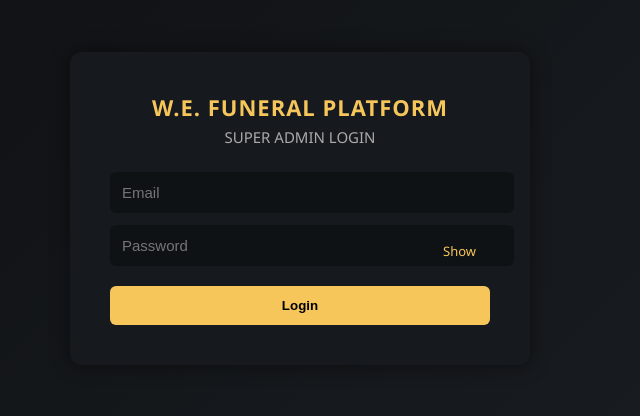
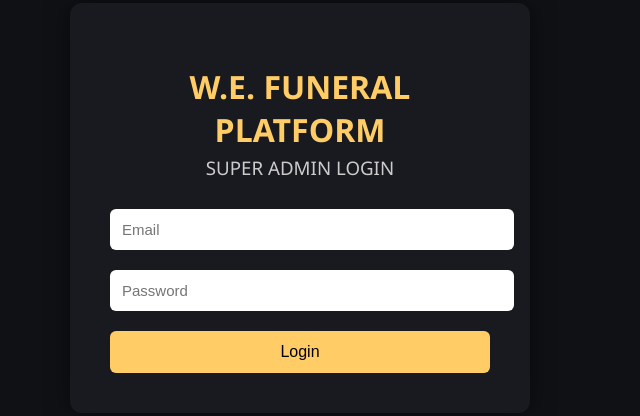
Before and after one commit to wedwardsfuneralservice-maker/WE-Funeral-Platform, a website: page public/superadmin/login.html in a window 1280 px wide. Shown: the part 192-608 px from the top of the page, without its empty margins (340-980 px from the left). Drawn offline with Linux system fonts and the light colour scheme.

Commit message:
Update login.html

```diff
--- a/public/superadmin/login.html
+++ b/public/superadmin/login.html
@@ -1,137 +1,69 @@
 <!DOCTYPE html>
 <html lang="en">
 <head>
-<meta charset="UTF-8">
+<meta charset="UTF-8" />
 <title>Super Admin Login – WE Funeral Platform</title>
 <meta name="viewport" content="width=device-width, initial-scale=1" />
-
 <style>
     body {
         margin: 0;
         padding: 0;
-        background: linear-gradient(135deg, #0d0f11, #1b1f24);
         font-family: "Segoe UI", Arial, sans-serif;
-        color: #ffffff;
+        background: #0f1115;
+        color: #fff;
         display: flex;
         justify-content: center;
         align-items: center;
         height: 100vh;
     }
-
-    .login-box {
-        background: #161a1e;
+    .box {
+        background: #181a1f;
         padding: 40px;
         width: 380px;
-        max-width: 90%;
         border-radius: 12px;
         text-align: center;
-        box-shadow: 0 0 20px rgba(0,0,0,0.45);
+        box-shadow: 0 0 25px rgba(0,0,0,0.5);
     }
-
-    h1 {
-        margin: 0 0 5px;
-        font-size: 22px;
-        color: #f7c65b;
-        letter-spacing: 1px;
-    }
-
-    h2 {
-        margin: 0 0 25px;
-        font-size: 15px;
-        color: #aaaaaa;
-        font-weight: normal;
-    }
-
+    h1 { margin-bottom: 4px; color: #ffcc66; }
+    h3 { margin-top: 0; color: #ccc; font-weight: 400; }
     input {
         width: 100%;
         padding: 12px;
+        margin: 10px 0;
+        border-radius: 6px;
         border: none;
-        border-radius: 6px;
-        margin-bottom: 12px;
         font-size: 15px;
-        background: #0f1215;
-        color: #fff;
-        outline: none;
     }
-
-    .password-field {
-        position: relative;
-    }
-
-    .toggle {
-        position: absolute;
-        right: 14px;
-        top: 50%;
-        transform: translateY(-50%);
-        cursor: pointer;
-        font-size: 13px;
-        color: #f7c65b;
-    }
-
     button {
         width: 100%;
         padding: 12px;
-        background: #f7c65b;
-        color: #000;
+        background: #ffcc66;
         border: none;
         border-radius: 6px;
-        margin-top: 8px;
         cursor: pointer;
-        font-weight: bold;
-        transition: 0.2s;
+        font-size: 16px;
+        margin-top: 10px;
     }
-
-    button:hover {
-        opacity: 0.9;
-    }
-
-    .error {
-        margin-top: 12px;
-        font-size: 14px;
-        color: #ff6b6b;
-        display: none;
-    }
+    .error { color: #ff6666; margin-top: 10px; display: none; }
 </style>
 </head>
 
 <body>
 
-<div class="login-box">
+<div class="box">
     <h1>W.E. FUNERAL PLATFORM</h1>
-    <h2>SUPER ADMIN LOGIN</h2>
+    <h3>SUPER ADMIN LOGIN</h3>
 
-    <form id="superLogin">
+    <input type="email" id="email" placeholder="Email" />
+    <input type="password" id="password" placeholder="Password" />
 
-        <input type="email" id="email" placeholder="Email" required>
+    <button id="loginBtn">Login</button>
 
-        <div class="password-field">
-            <input type="password" id="password" placeholder="Password" required>
-            <span class="toggle" id="togglePass">Show</span>
-        </div>
-
-        <button type="submit">Login</button>
-
-        <div id="errorMsg" class="error">Invalid credentials</div>
-    </form>
+    <div id="errorMsg" class="error">Invalid login</div>
 </div>
 
 <script>
-// Show/Hide password
-document.getElementById("togglePass").addEventListener("click", () => {
-    const field = document.getElementById("password");
-    if (field.type === "password") {
-        field.type = "text";
-        togglePass.innerText = "Hide";
-    } else {
-        field.type = "password";
-        togglePass.innerText = "Show";
-    }
-});
-
-// Handle login
-document.getElementById("superLogin").addEventListener("submit", async (e) => {
-    e.preventDefault();
-
+document.getElementById("loginBtn").addEventListener("click", async () => {
     const email = document.getElementById("email").value.trim();
     const password = document.getElementById("password").value.trim();
     const errorMsg = document.getElementById("errorMsg");
@@ -146,17 +78,17 @@ document.getElementById("superLogin").addEventListener("submit", async (e) => {
 
     const data = await res.json();
 
-    if (data.success) {
+    if (!data.success) {
+        errorMsg.innerText = data.error || "Invalid login";
+        errorMsg.style.display = "block";
+        return;
+    }
 
-        // 🔥 Save token so dashboard works
-        localStorage.setItem("superadminToken", data.token);
+    // Save JWT token
+    localStorage.setItem("superadminToken", data.token);
 
-        // 🔥 Redirect to dashboard
-        window.location.href = "/superadmin/dashboard";
-    } else {
-        errorMsg.style.display = "block";
-        errorMsg.innerText = data.error || "Invalid credentials";
-    }
+    // Redirect to dashboard
+    window.location.href = "/superadmin/dashboard.html";
 });
 </script>
 
```
